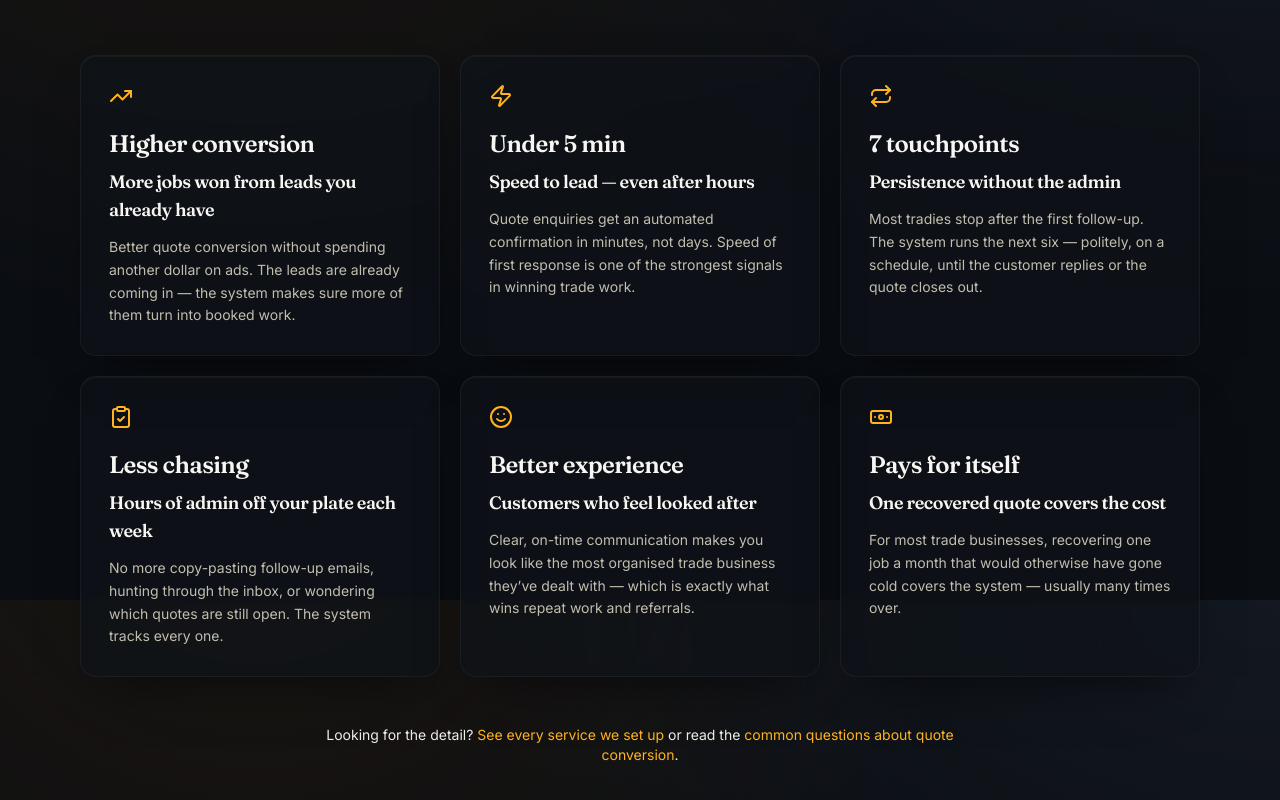
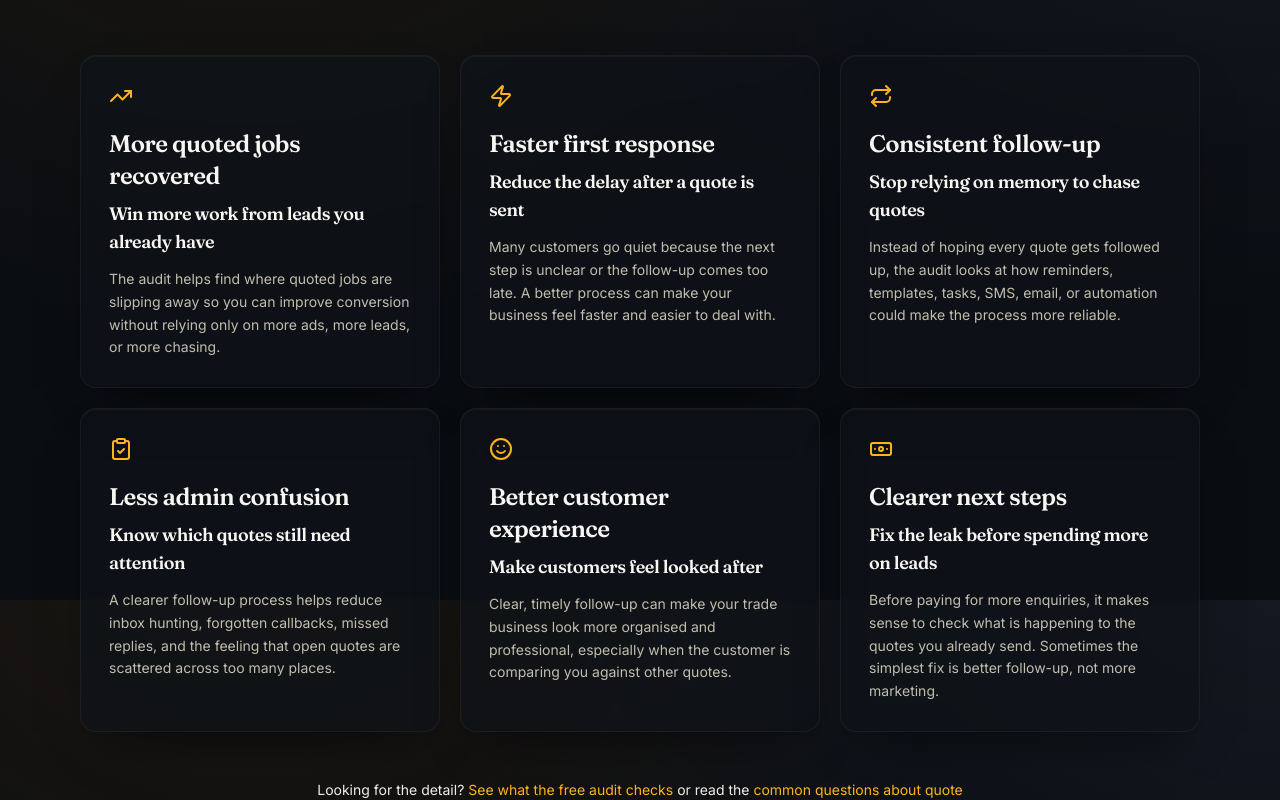
Before and after one commit to rickybourke73-sudo/tradie-systems-co, a Next.js app: page / in a window 1280 px wide. Shown: the part 5800-6600 px from the top of the page. Built offline with nearby package versions, Linux system fonts and the light colour scheme; no server answers.

Commit message:
Clean up audit-first homepage sections

```diff
--- a/components/sections/Benefits.tsx
+++ b/components/sections/Benefits.tsx
@@ -12,39 +12,39 @@ import {
 const benefits = [
   {
     icon: TrendingUp,
-    metric: 'Higher conversion',
-    title: 'More jobs won from leads you already have',
-    body: 'Better quote conversion without spending another dollar on ads. The leads are already coming in — the system makes sure more of them turn into booked work.'
+    metric: 'More quoted jobs recovered',
+    title: 'Win more work from leads you already have',
+    body: 'The audit helps find where quoted jobs are slipping away so you can improve conversion without relying only on more ads, more leads, or more chasing.'
   },
   {
     icon: Zap,
-    metric: 'Under 5 min',
-    title: 'Speed to lead — even after hours',
-    body: 'Quote enquiries get an automated confirmation in minutes, not days. Speed of first response is one of the strongest signals in winning trade work.'
+    metric: 'Faster first response',
+    title: 'Reduce the delay after a quote is sent',
+    body: 'Many customers go quiet because the next step is unclear or the follow-up comes too late. A better process can make your business feel faster and easier to deal with.'
   },
   {
     icon: Repeat,
-    metric: '7 touchpoints',
-    title: 'Persistence without the admin',
-    body: 'Most tradies stop after the first follow-up. The system runs the next six — politely, on a schedule, until the customer replies or the quote closes out.'
+    metric: 'Consistent follow-up',
+    title: 'Stop relying on memory to chase quotes',
+    body: 'Instead of hoping every quote gets followed up, the audit looks at how reminders, templates, tasks, SMS, email, or automation could make the process more reliable.'
   },
   {
     icon: ClipboardCheck,
-    metric: 'Less chasing',
-    title: 'Hours of admin off your plate each week',
-    body: 'No more copy-pasting follow-up emails, hunting through the inbox, or wondering which quotes are still open. The system tracks every one.'
+    metric: 'Less admin confusion',
+    title: 'Know which quotes still need attention',
+    body: 'A clearer follow-up process helps reduce inbox hunting, forgotten callbacks, missed replies, and the feeling that open quotes are scattered across too many places.'
   },
   {
     icon: Smile,
-    metric: 'Better experience',
-    title: 'Customers who feel looked after',
-    body: 'Clear, on-time communication makes you look like the most organised trade business they’ve dealt with — which is exactly what wins repeat work and referrals.'
+    metric: 'Better customer experience',
+    title: 'Make customers feel looked after',
+    body: 'Clear, timely follow-up can make your trade business look more organised and professional, especially when the customer is comparing you against other quotes.'
   },
   {
     icon: Banknote,
-    metric: 'Pays for itself',
-    title: 'One recovered quote covers the cost',
-    body: 'For most trade businesses, recovering one job a month that would otherwise have gone cold covers the system — usually many times over.'
+    metric: 'Clearer next steps',
+    title: 'Fix the leak before spending more on leads',
+    body: 'Before paying for more enquiries, it makes sense to check what is happening to the quotes you already send. Sometimes the simplest fix is better follow-up, not more marketing.'
   }
 ];
 
@@ -53,8 +53,8 @@ export function Benefits() {
     <Section id="benefits">
       <SectionHeader
         eyebrow="The outcomes"
-        title="What changes when every quote actually gets followed up."
-        description="A proper quote follow-up system doesn’t add software to your business — it plugs the leak that’s quietly costing you the most money every week. Better quote conversion, faster speed to lead, less admin off your plate."
+        title="What can change when quote follow-up stops being random."
+        description="A free quote follow-up audit helps identify where quoted jobs are going cold, where customers are being left waiting, and what would make your follow-up process more consistent."
       />
 
       <div className="mt-12 grid gap-5 sm:mt-14 sm:grid-cols-2 lg:grid-cols-3">
@@ -82,14 +82,14 @@ export function Benefits() {
           href="/services"
           className="text-signal-400 underline-offset-4 hover:underline"
         >
-          See every service we set up
+          See what the free audit checks
         </Link>{' '}
         or read the{' '}
         <Link
           href="/faqs"
           className="text-signal-400 underline-offset-4 hover:underline"
         >
-          common questions about quote conversion
+          common questions about quote follow-up
         </Link>
         .
       </p>
--- a/components/sections/WhyLosing.tsx
+++ b/components/sections/WhyLosing.tsx
@@ -3,35 +3,35 @@ import { Section, SectionHeader } from '@/components/ui/Section';
 import { X, Check } from 'lucide-react';
 
 const losing = [
-  'Quote sent. No follow-up. Lead forgets you exist.',
-  'Customer rings on Friday at 4pm. You’re on a roof. Voicemail. Lost.',
+  'Quote sent. No clear next step. Lead forgets you exist.',
+  'Customer rings back while you’re on the tools. You miss it, then forget to return the call.',
   '“I’ll call them back tomorrow” turns into “I’ll call them back next week.”',
   'Email sits in their inbox. They don’t reply. You assume they went elsewhere.',
-  'Your quoting software sends one auto-email. That’s the entire follow-up plan.',
-  'You can’t remember which quotes are still open and which are dead.'
+  'Your quoting software sends one auto-email, but nothing else happens after that.',
+  'You can’t remember which quotes are still open, which need chasing, and which are dead.'
 ];
 
-const winning = [
-  'Every quote gets an instant confirmation reply, even outside hours.',
-  'A polite SMS sequence runs over the next two weeks — no manual effort.',
-  'When the customer replies, follow-up pauses and you’re notified instantly.',
-  'Cold quotes get a final reactivation message — some come back, some politely close out.',
-  'You see exactly which quotes are open, won, and lost.',
-  'Your follow-up looks the same whether you quoted Monday or Saturday night.'
+const improving = [
+  'Every quote has a clear follow-up plan attached to it.',
+  'Customers know what happens next after the quote is sent.',
+  'Follow-up timing is planned instead of left to memory.',
+  'Replies are easier to spot, route, and handle before they go stale.',
+  'Older quotes can be reviewed instead of forgotten completely.',
+  'You know which follow-up gaps need a DIY fix, reminder, template, automation, or done-for-you help.'
 ];
 
 const traits = [
   {
-    title: 'No new software to learn',
-    body: 'The system runs behind the tools you already use — ServiceM8, Tradify, simPRO, AroFlo, Jobber, Gmail. You stay on the tools; nothing changes about how you quote.'
+    title: 'Focused only on quote follow-up',
+    body: 'The audit is not a broad business automation review. It looks specifically at what happens after quotes are sent and where jobs may be going cold.'
   },
   {
     title: 'Built around how tradies actually work',
-    body: 'Quoting at night, on site, between jobs. The system handles the chasing while you handle the work. No dashboards to babysit, no daily check-ins required.'
+    body: 'Quoting at night, on site, between jobs, and from different tools. The aim is to improve follow-up without making you babysit dashboards or learn unnecessary software.'
   },
   {
-    title: 'Set up in about three weeks',
-    body: 'Week 1 we learn your business. Week 2 we build it. Week 3 we switch it on. You approve every message before it goes live.'
+    title: 'Audit before implementation',
+    body: 'Some businesses only need better wording, reminders, or a clearer process. Others may need automation or done-for-you setup. The audit helps decide what actually makes sense.'
   }
 ];
 
@@ -40,17 +40,17 @@ export function WhyLosing() {
     <Section id="why-tradies">
       <SectionHeader
         eyebrow="Why it works for tradies"
-        title="Designed around the way trade businesses actually run."
-        description="We focus on one thing — quote follow-up for Australian tradies — and nothing else. That focus is why the system fits the way you work, instead of asking you to fit it."
+        title="Designed around the way trade businesses actually quote."
+        description="We focus on one thing — quote follow-up for Australian tradies. The goal is to find where quoted jobs are going cold before recommending any fix, system, or implementation."
       />
 
       {/* With/without comparison */}
       <div className="mt-12 grid gap-5 sm:mt-14 md:grid-cols-2">
-        {/* Without a system */}
+        {/* Without a clear process */}
         <div className="card border-danger/20 p-6 sm:p-7 md:p-8">
           <div className="mb-6 flex items-center gap-3">
             <span className="font-mono text-[11px] font-semibold uppercase tracking-[0.18em] text-danger">
-              Without a follow-up system
+              Without clear quote follow-up
             </span>
             <span className="h-px flex-1 bg-danger/20" aria-hidden="true" />
           </div>
@@ -69,16 +69,16 @@ export function WhyLosing() {
           </ul>
         </div>
 
-        {/* With a follow-up system */}
+        {/* With a clearer follow-up process */}
         <div className="card border-success/20 bg-gradient-to-br from-ink-900 to-ink-900/40 p-6 sm:p-7 md:p-8">
           <div className="mb-6 flex items-center gap-3">
             <span className="font-mono text-[11px] font-semibold uppercase tracking-[0.18em] text-success">
-              With a proper follow-up system
+              With a clearer follow-up process
             </span>
             <span className="h-px flex-1 bg-success/20" aria-hidden="true" />
           </div>
           <ul className="space-y-4">
-            {winning.map((item) => (
+            {improving.map((item) => (
               <li key={item} className="flex items-start gap-3">
                 <span
                   className="mt-0.5 inline-flex h-5 w-5 flex-none items-center justify-center rounded-full bg-success/15"
@@ -104,12 +104,12 @@ export function WhyLosing() {
       </div>
 
       <p className="mx-auto mt-12 max-w-2xl text-center text-sm text-bone-400">
-        Curious how the system actually runs? See{' '}
+        Curious what your current process is missing? See{' '}
         <Link
           href="/services"
           className="text-signal-400 underline-offset-4 hover:underline"
         >
-          every service we set up
+          what the free audit checks
         </Link>
         , or read the{' '}
         <Link
```
Also changed, not shown: components/sections/AfterYouSayYes.tsx (+36 -36 lines).
